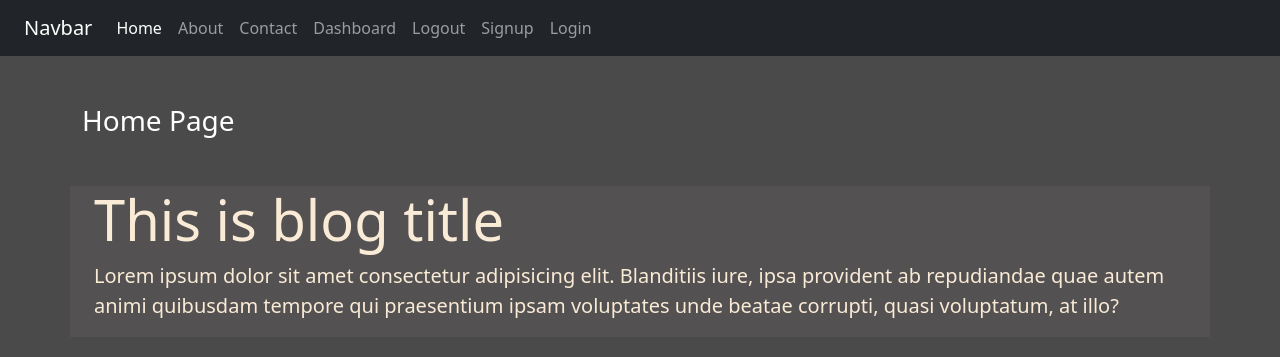
After one commit to NitenSapkota175/miniblog, a Django app: page / in a window 1280 px wide. The commit adds this page. Shown: the top 357 px of the page. Run offline with Django 5.2, Linux system fonts and the light colour scheme; some libraries are stand-ins or nearby versions.

Commit message:
Home.html and about.html created

```diff
--- a/blog/static/blog/css/style.css
+++ b/blog/static/blog/css/style.css
@@ -0,0 +1,11 @@
+body{
+    background-color:  rgb(75,74,74);
+    color: antiquewhite;
+
+}
+
+.jumbo-color
+{
+
+        background-color: rgb(83,81,81);
+}
--- a/blog/templates/blog/base.html
+++ b/blog/templates/blog/base.html
@@ -9,7 +9,7 @@
     <link rel="stylesheet" href="{% static 'blog/css/style.css' %}">
 </head>
 <body>
-        <div class="container-fluid bg-drak">
+        <div class="container-fluid bg-dark">
                     {% include "blog/navbar.html" %}
         </div>
 
--- a/blog/templates/blog/home.html
+++ b/blog/templates/blog/home.html
@@ -0,0 +1,30 @@
+{% extends "blog/base.html" %}
+{%load static %}
+
+{% block content %}
+            <div class="col-sm-10">
+                <h3 class="text-white my-5">Home Page</h3>
+            </div>
+
+            <div class="jumbotron jumbotron-fluid jumbo-color">
+
+                    <div class="container">
+                        <h1 class="display-4 font-weight-bold">
+                            This is blog title
+                        </h1>
+                        <p class="lead">
+                                        Lorem ipsum dolor sit amet consectetur
+                                        adipisicing elit. Blanditiis iure, ipsa
+                                        provident ab repudiandae quae autem animi
+                                        quibusdam tempore qui praesentium ipsam voluptates
+                                        unde beatae corrupti, quasi voluptatum, at illo?
+                        </p>
+                    </div>
+
+            </div>
+
+
+
+
+
+{% endblock content %}
--- /dev/null
+++ b/blog/templates/blog/navbar.html
@@ -0,0 +1,33 @@
+<nav class="navbar navbar-expand-lg navbar-dark bg-dark">
+    <div class="container-fluid">
+      <a class="navbar-brand" href="#">Navbar</a>
+      <button class="navbar-toggler" type="button" data-bs-toggle="collapse" data-bs-target="#navbarNav" aria-controls="navbarNav" aria-expanded="false" aria-label="Toggle navigation">
+        <span class="navbar-toggler-icon"></span>
+      </button>
+      <div class="collapse navbar-collapse" id="navbarNav">
+        <ul class="navbar-nav">
+          <li class="nav-item">
+            <a class="nav-link active" aria-current="page" href="/">Home</a>
+          </li>
+          <li class="nav-item">
+            <a class="nav-link" href="{% url 'About' %}">About</a>
+          </li>
+          <li class="nav-item">
+            <a class="nav-link" href="#">Contact</a>
+          </li>
+          <li class="nav-item">
+            <a class="nav-link" href="#">Dashboard</a>
+          </li>
+          <li class="nav-item">
+            <a class="nav-link" href="#">Logout</a>
+          </li>
+          <li class="nav-item">
+            <a class="nav-link" href="#">Signup</a>
+          </li>
+          <li class="nav-item">
+            <a class="nav-link" href="#">Login</a>
+          </li>
+        </ul>
+      </div>
+    </div>
+  </nav>
--- /dev/null
+++ b/blog/urls.py
@@ -0,0 +1,7 @@
+from django.urls import path
+from . import views
+
+urlpatterns = [
+    path('',views.Home,name="Home"),
+      path('about/',views.About,name="About")
+]
--- a/blog/views.py
+++ b/blog/views.py
@@ -1 +1,7 @@
 from django.shortcuts import render
+
+def Home(request):
+    return render(request,'blog/home.html')
+
+def About(request):
+    return render(request,'blog/about.html')
--- a/miniblog/urls.py
+++ b/miniblog/urls.py
@@ -1,6 +1,7 @@
 from django.contrib import admin
-from django.urls import path
+from django.urls import path,include
 
 urlpatterns = [
     path('admin/', admin.site.urls),
+    path('',include('blog.urls'))
 ]
```
Also changed, not shown: blog/templates/blog/about.html (+28 -0 lines), blog/templates/blog/navabar.html (deleted), db.sqlite3 (added).
